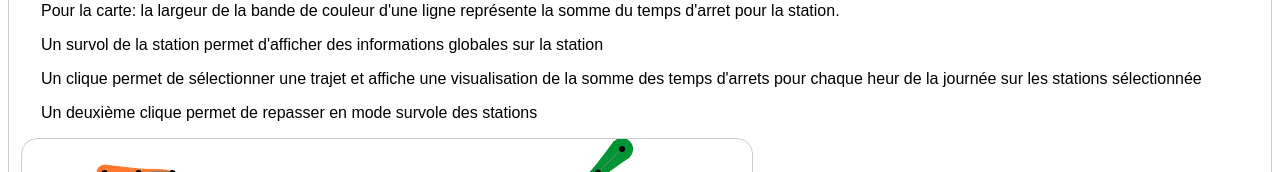
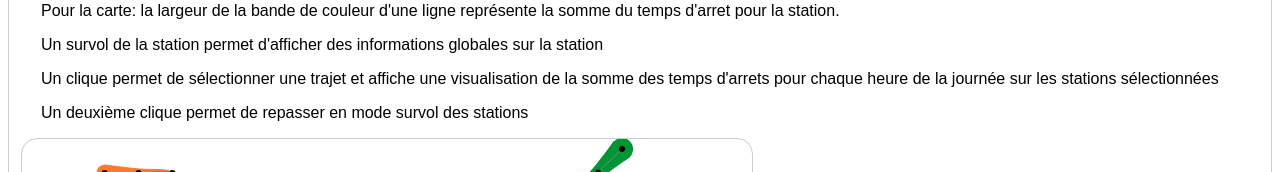
Before and after one commit to gregoiredervaux/INF8808_project, a plain HTML site: page index.html in a window 1280 px wide. Both pictures are taken after a click on the button "V2". Shown: the part 428-600 px from the top of the page. Drawn offline with Linux system fonts and the light colour scheme.

Commit message:
Correction de fautes dorthographe sur la V2

```diff
--- a/index.html
+++ b/index.html
@@ -58,8 +58,8 @@
     <p class = "description">Un survol de la station permet d'afficher des informations globales sur la station</p>
     <p class = "description">Un clique permet de sélectionner une trajet
         et affiche une visualisation de la somme des temps d'arrets
-        pour chaque heur de la journée sur les stations sélectionnée</p>
-    <p class = "description">Un deuxième clique permet de repasser en mode survole des stations</p>
+        pour chaque heure de la journée sur les stations sélectionnées</p>
+    <p class = "description">Un deuxième clique permet de repasser en mode survol des stations</p>
     <div id="canvasV2">
         <svg></svg>
         <aside id="panel">
```
